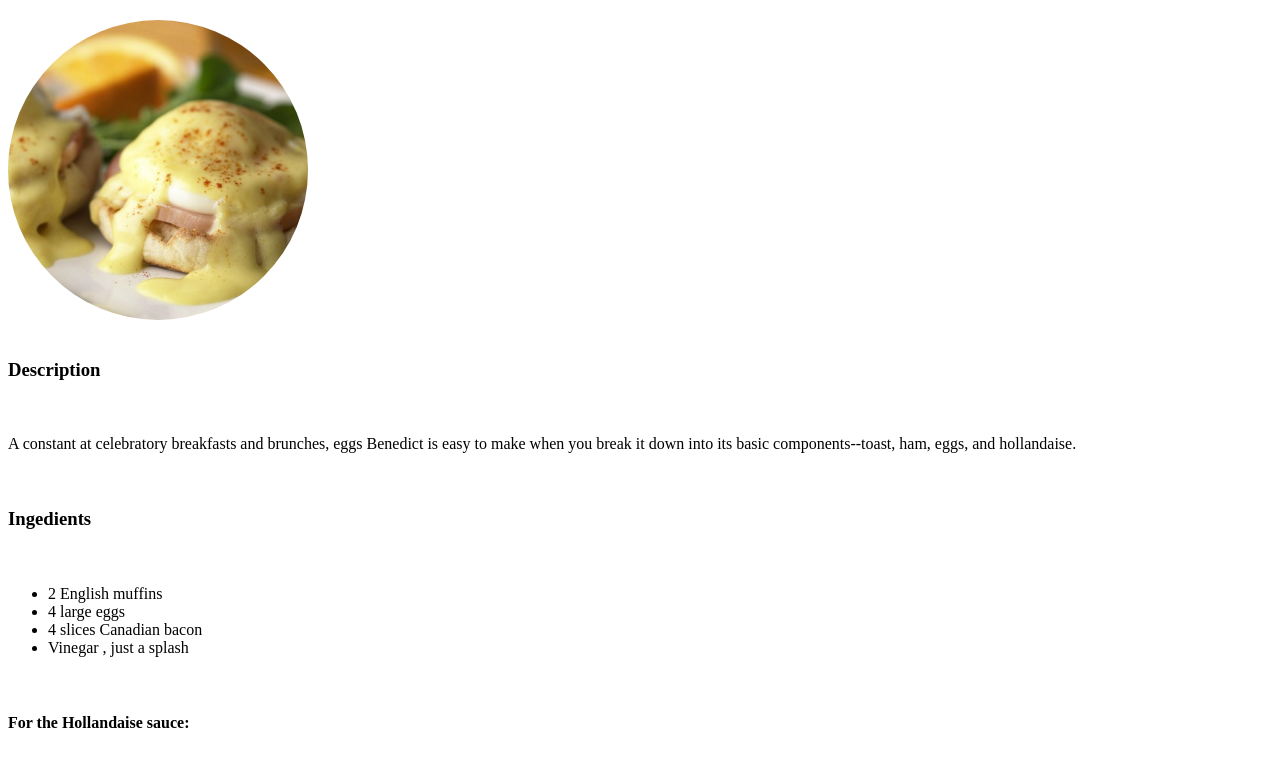
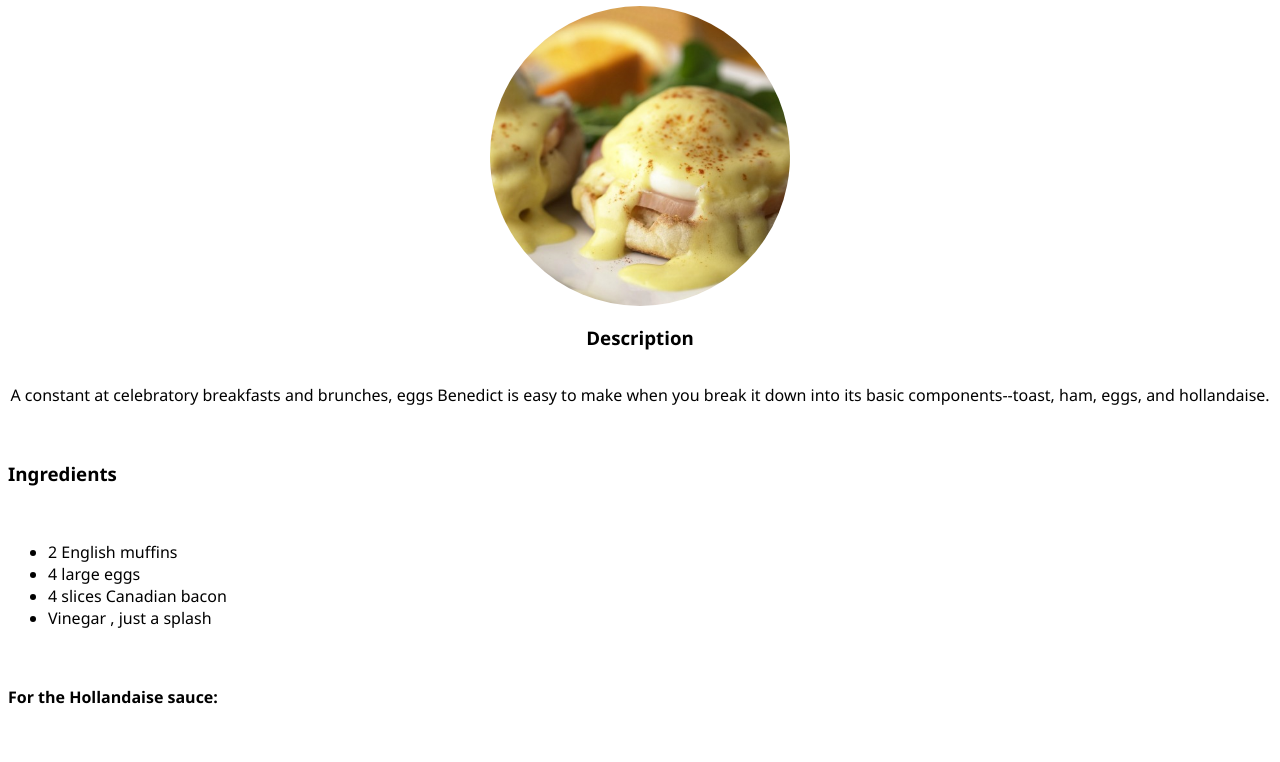
Before and after one commit to aecel/odin-recipes, a plain HTML site: page recipes/eggs-benedict.html in a window 1280 px wide. Shown: the part 88-850 px from the top of the page. Drawn offline with Linux system fonts and the light colour scheme.

Commit message:
Change font, alignments and add link back to home

```diff
--- a/recipes/eggs-benedict.html
+++ b/recipes/eggs-benedict.html
@@ -8,15 +8,17 @@
     <link rel="stylesheet" href="../styles.css">
 </head>
 <body>
-    <h1>Eggs Benedict</h1>
-    <img src="../images/eggs-benny.jfif" alt="Sexy Eggs Benedict">
+    <div class="center-me">
+        <h1>Eggs Benedict</h1>
+        <img src="../images/eggs-benny.jfif" alt="Sexy Eggs Benedict">
 
-    <h3>Description</h3>
-    <p>
-        A constant at celebratory breakfasts and brunches,
-        eggs Benedict is easy to make when you break it down into its basic components--toast, ham, eggs, and hollandaise.
-    </p>
-    <h3>Ingedients</h3>
+        <h3 class="desc">Description</h3>
+        <p class="desc-text">
+            A constant at celebratory breakfasts and brunches,
+            eggs Benedict is easy to make when you break it down into its basic components--toast, ham, eggs, and hollandaise.
+        </p>
+    </div>
+    <h3>Ingredients</h3>
     <ul>
         <li>2 English muffins</li>
         <li>4 large eggs</li>
@@ -107,5 +109,7 @@
             </p>
         </li>
     </ol>
+
+    <a class="back-to-home" href="../index.html">Back to List of Recipes</a>
 </body>
 </html>
--- a/styles.css
+++ b/styles.css
@@ -1,8 +1,21 @@
+* {
+    font-family: 'Segoe UI', Tahoma, Geneva, Verdana, sans-serif;
+}
+
+.odin-title {
+    text-align: center;
+}
+
 body {
     display: flex;
     flex-direction: column;
-    justify-content: center;
     gap: 20px;
+}
+
+.center-me {
+    display: flex;
+    flex-direction: column;
+    align-items: center;
 }
 
 img {
@@ -11,3 +24,8 @@ img {
     object-fit: cover;
     border-radius: 50%;
 }
+
+.back-to-home {
+    text-align: center;
+    font-size: x-large;
+}
```
Also changed, not shown: index.html (+1 -1 lines).
